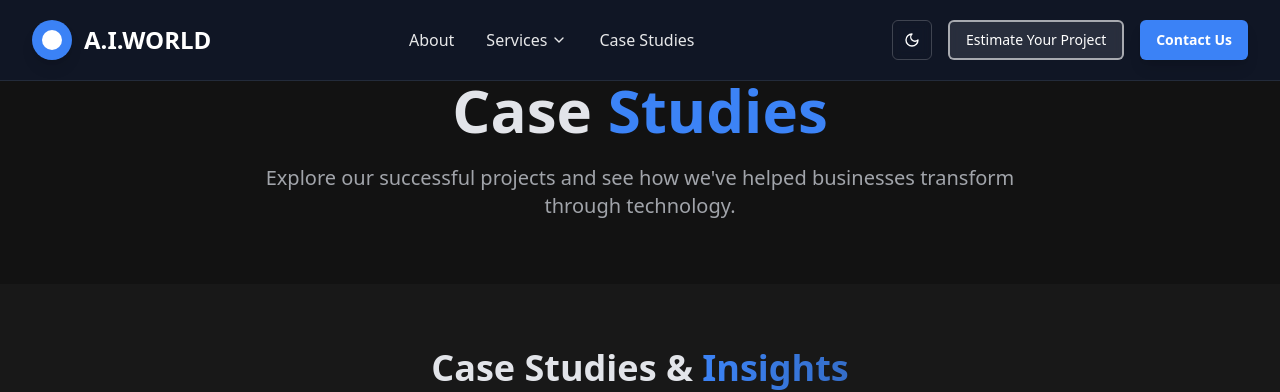
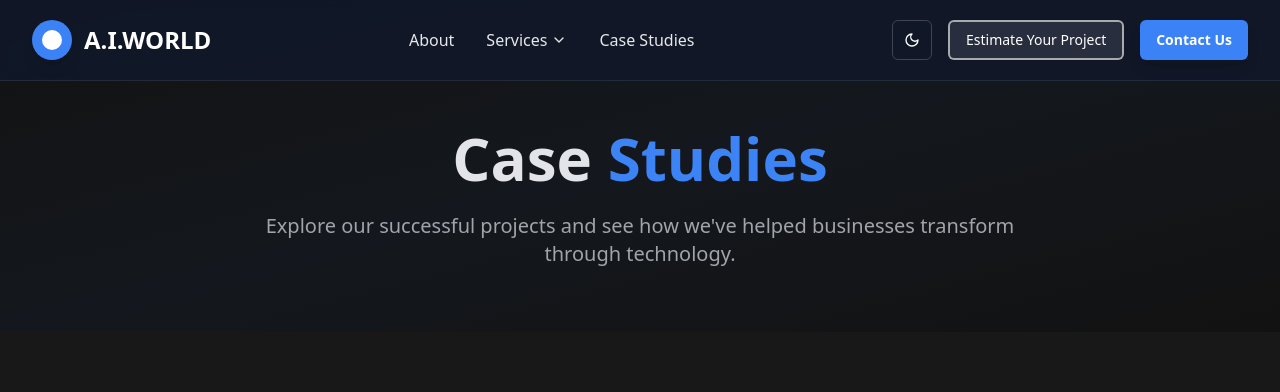
Before and after one commit to godflixx/page-from-idea, a React (Vite) app: page /case-studies in a window 1280 px wide. Shown: the top 392 px of the page. Built offline with nearby package versions, Linux system fonts and the light colour scheme.

Commit message:
Refactor: Apply header changes to case studies
Apply the same header styling changes made to the services pages to the case studies page.

```diff
--- a/src/pages/CaseStudies.tsx
+++ b/src/pages/CaseStudies.tsx
@@ -9,7 +9,7 @@ const CaseStudies = () => {
       <Header />
 
       {/* Hero Section */}
-      <section className="pt-20 pb-16">
+      <section className="pt-32 pb-16 bg-gradient-to-br from-background via-accent/5 to-background">
         <div className="max-w-7xl mx-auto px-4 sm:px-6 lg:px-8 text-center">
           <h1 className="text-4xl lg:text-6xl font-bold text-foreground mb-6">
             Case <span className="text-accent">Studies</span>
```
